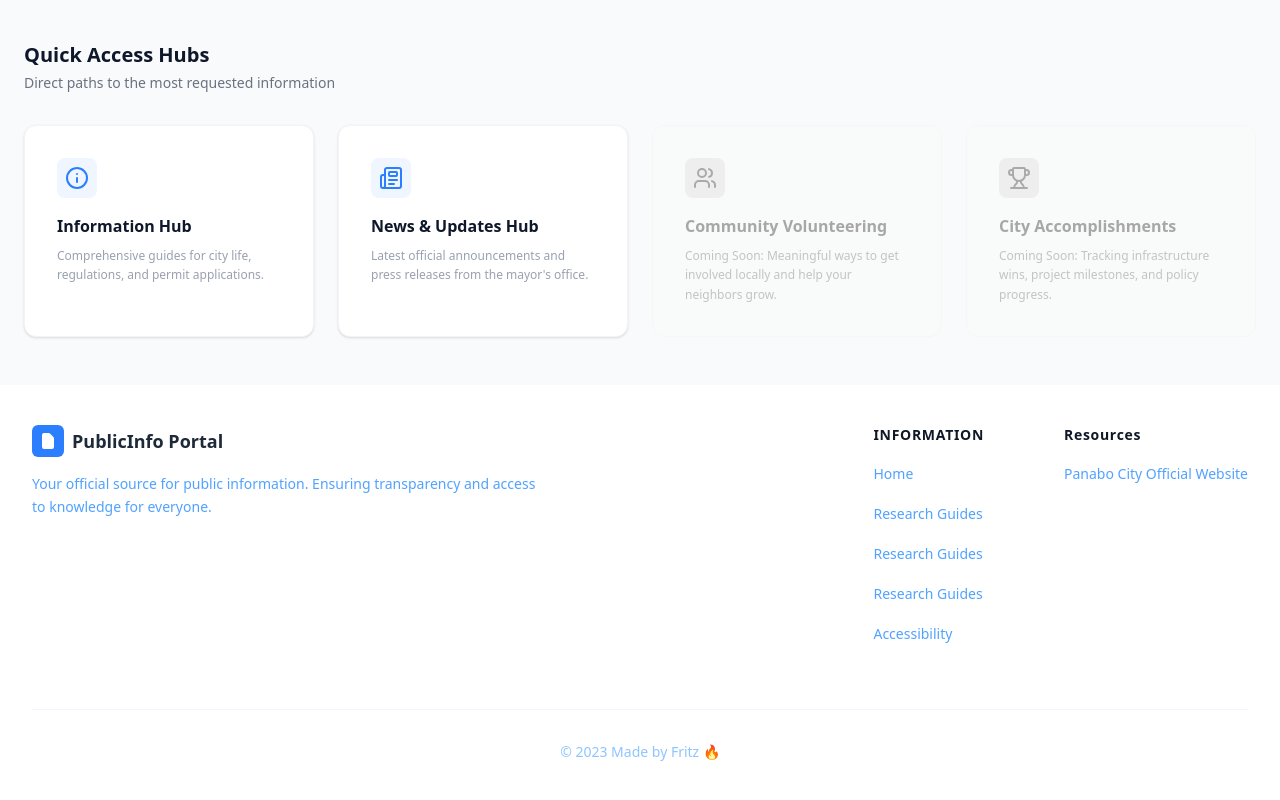
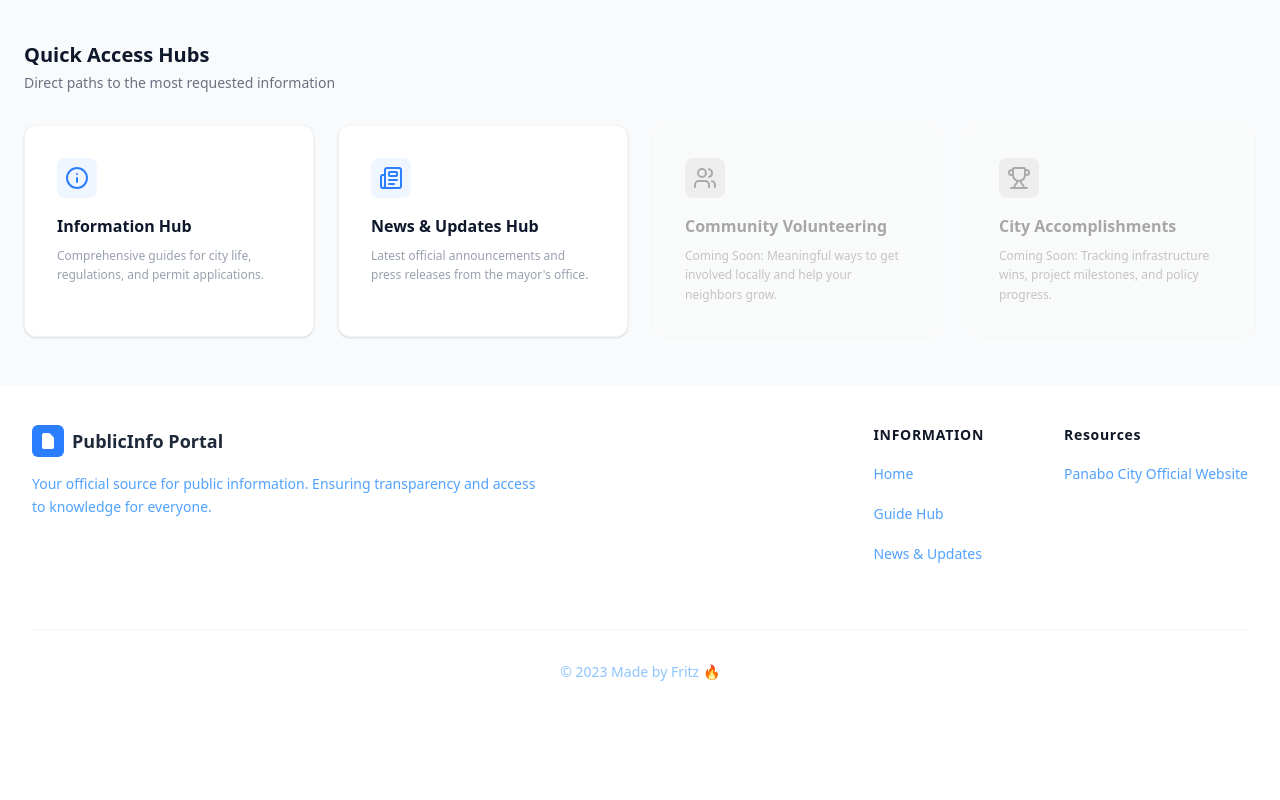
Before and after one commit to ProjectFuritsu/citizensconnectnabotech, a React (Vite) app: page / in a window 1280 px wide. Shown: the part 595-1395 px from the top of the page. After the commit the page ends 1317 px from the top, so only its background shows below. Built offline with nearby package versions, Linux system fonts and the light colour scheme; no server answers.

Commit message:
Update custom_Footer.jsx

```diff
--- a/src/Widgets/custom_Footer.jsx
+++ b/src/Widgets/custom_Footer.jsx
@@ -1,13 +1,11 @@
-export default function Custom_Footer() {
+export default function   Custom_Footer() {
   const footerNavs = [
     {
       label: "INFORMATION",
       items: [
-        { href: "#", name: "Home" },
-        { href: "#", name: "Research Guides" },
-        { href: "#", name: "Research Guides" },
-        { href: "#", name: "Research Guides" },
-        { href: "#", name: "Accessibility" },
+        { href: "/", name: "Home" },
+        { href: "/info", name: "Guide Hub" },
+        { href: "/news-updates", name: "News & Updates" }
       ],
     },
     {
```
